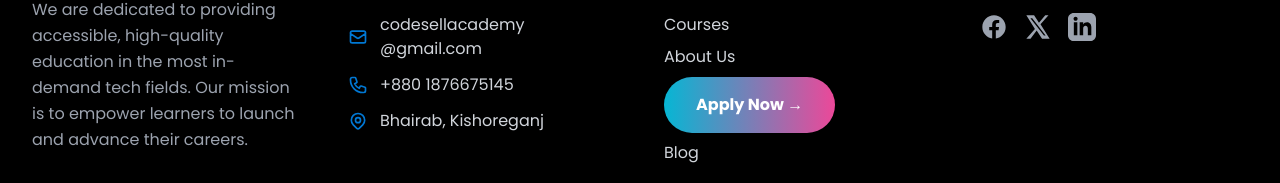
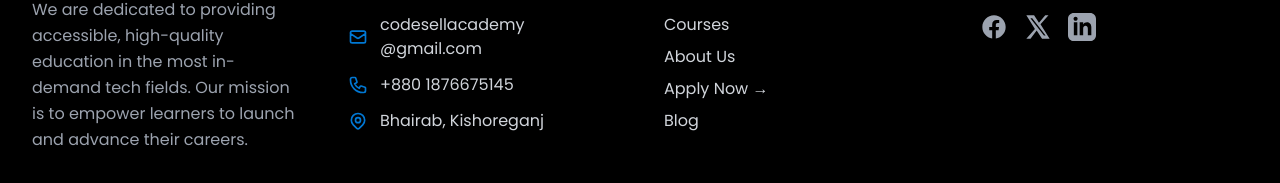
Before and after one commit to dashpranta145-design/codesell-academy, a React (Vite) app: page /contact in a window 1280 px wide. Shown: the part 2078-2261 px from the top of the page. Built offline with nearby package versions, Linux system fonts and the light colour scheme; a web font is replaced by a local one.

Commit message:
Change the contact link UI

```diff
--- a/src/components/Footer.tsx
+++ b/src/components/Footer.tsx
@@ -81,7 +81,7 @@ const Footer: React.FC = () => {
               <li>
                 <Link
                   to="/contact"
-                  className="inline-block px-8 py-4 bg-gradient-to-r from-cyan-500 to-pink-500 text-white font-bold rounded-full hover:shadow-lg hover:shadow-cyan-500/50 transition-all duration-300 hover:scale-105"
+                  className="hover:text-primary transition-colors"
                 >
                   Apply Now →
                 </Link>
```
